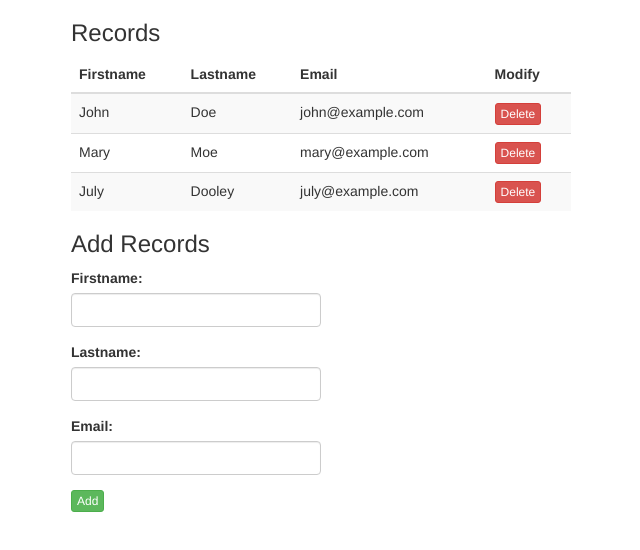
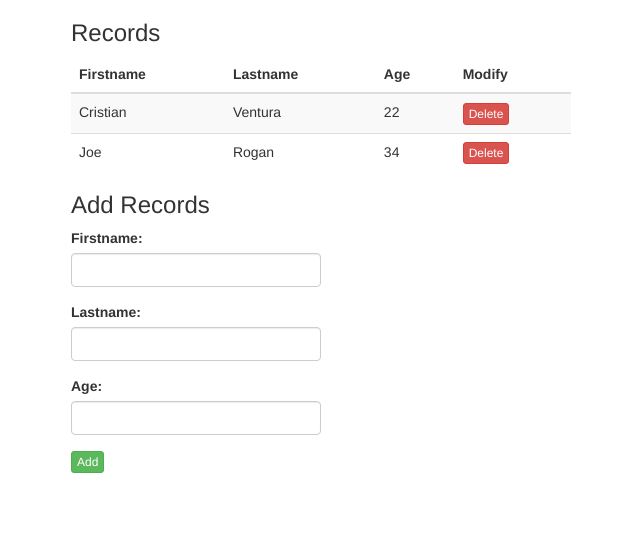
Before and after one commit to CristVent/Intro-Final, a plain HTML site: page index.html in a window 1280 px wide. Shown: the whole page, without its empty margins (319-959 px from the left). Drawn offline with nearby package versions, Linux system fonts and the light colour scheme.

Commit message:
Current and new records can be displayed

```diff
--- a/action.js
+++ b/action.js
@@ -2,19 +2,34 @@
 var button = document.getElementById("add"),
     first = document.getElementById("firstname"),
     last = document.getElementById("lastname"),
-    email = document.getElementById("email");
+    age = document.getElementById("age"),
+    display = document.getElementById("display-records");
 
 var allRecords = [];
 
-var Record = function Record(first, last, email){
+var Record = function Record(first, last, age){
     this.firstname = first;
     this.lastname = last;
-    this.emial = email;
+    this.age = age;
 };
 
+var record1 = new Record("Cristian", "Ventura", "22"),
+    record2 = new Record("Joe", "Rogan", "34");
 
+allRecords.push(record1);
+allRecords.push(record2);
+
+var btn = "<td><button class=\"btn btn-xs btn-danger\"> Delete <\/button> <\/td>";
+
+for (var x = 0; x < allRecords.length; x++){
+display.innerHTML += "<tr><td>" + allRecords[x].firstname +"<\/td><td>" + allRecords[x].lastname + "<\/td>" + "<\/td><td>" + allRecords[x].age + btn + "<\/tr>";
+};
 
 button.addEventListener("click", function test(){
-    allRecords.push(new Record(first.value, last.value, email.value))
-    alert(allRecords[0].firstname + " " + allRecords[0].lastname + " " + allRecords[0].emial);
+   allRecords.push( new Record(first.value, last.value, age.value));
+
+   for (var x = allRecords.length - 1; x < allRecords.length; x++){
+display.innerHTML += "<tr><td>" + allRecords[x].firstname +"<\/td><td>" + allRecords[x].lastname + "<\/td>" + "<\/td><td>" + allRecords[x].age + btn + "<\/tr>" ;
+};
+return false;
 });
--- a/index.html
+++ b/index.html
@@ -18,50 +18,33 @@
       <tr>
         <th>Firstname</th>
         <th>Lastname</th>
-        <th>Email</th>
+        <th>Age</th>
         <th> Modify </th>
       </tr>
     </thead>
-    <tbody>
-      <tr>
-        <td>John</td>
-        <td>Doe</td>
-        <td>john@example.com</td>
-        <td> <button class="btn btn-xs btn-danger"> Delete </button> </td>
-      </tr>
-      <tr>
-        <td>Mary</td>
-        <td>Moe</td>
-        <td>mary@example.com</td>
-        <td> <button class="btn btn-xs btn-danger"> Delete </button> </td>
-      </tr>
-      <tr>
-        <td>July</td>
-        <td>Dooley</td>
-        <td>july@example.com</td>
-        <td> <button class="btn btn-xs btn-danger"> Delete </button> </td>
-      </tr>
+    <tbody id="display-records">
+
     </tbody>
   </table>
   </div>
 
 <div id="addRecords">
 <h3> Add Records </h3>
-<form>
+
   <div class="form-group">
-    <label for="email">Firstname:</label>
+    <label>Firstname:</label>
     <input type="text" class="form-control" id="firstname">
   </div>
   <div class="form-group">
-    <label for="pwd">Lastname:</label>
+    <label>Lastname:</label>
     <input type="text" class="form-control" id="lastname">
   </div>
   <div class="form-group">
-    <label for="pwd">Email:</label>
-    <input type="email" class="form-control" id="email">
+    <label>Age:</label>
+    <input type="text" class="form-control" id="age">
   </div>
   <button type="submit" class="btn btn-xs btn-success" id="add"> Add </button>
-</form>
+
 
 </div>
 
```
